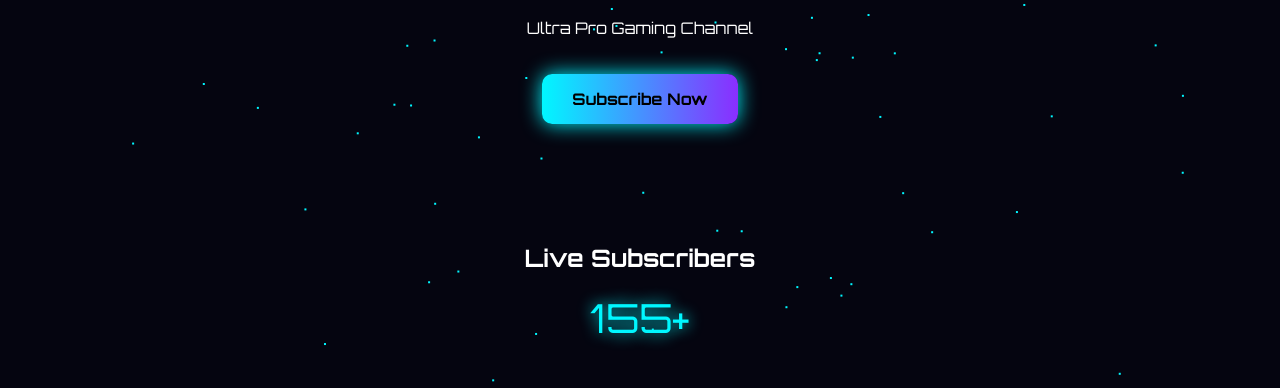
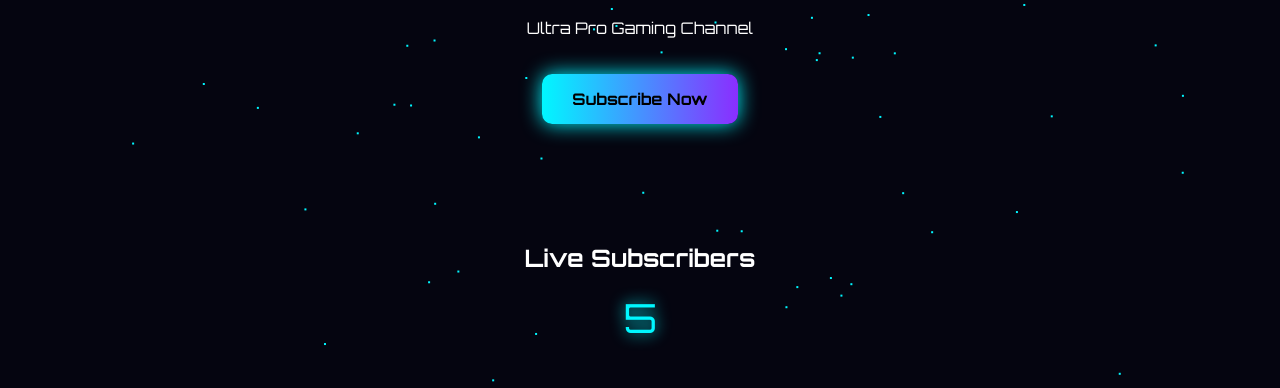
Before and after one commit to a27playz/a27playz.github.io, a plain HTML site: page index.html in a window 1280 px wide. Shown: the part 412-800 px from the top of the page. Drawn offline with Linux system fonts and the light colour scheme.

Commit message:
Update index.html

```diff
--- a/index.html
+++ b/index.html
@@ -198,10 +198,7 @@ draw();
 
 /* SUB COUNT ANIMATION */
 let s=150;
-setInterval(()=>{
- s+=Math.floor(Math.random()*5);
- document.getElementById("subs").innerText=s+"+";
-},2000);
+document.getElementById("subs").innerText="5";
 
 </script></body>
 </html>
```
